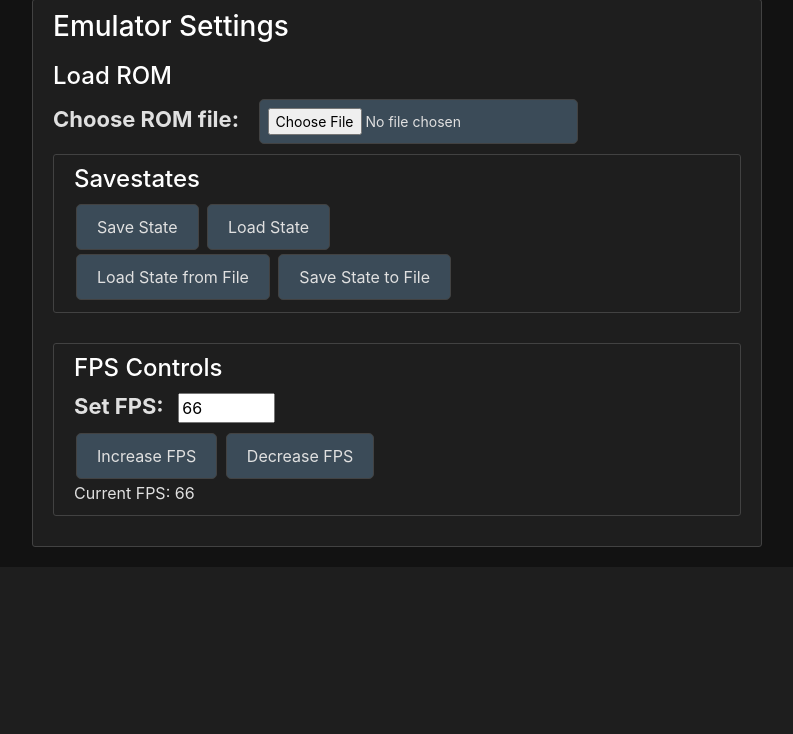
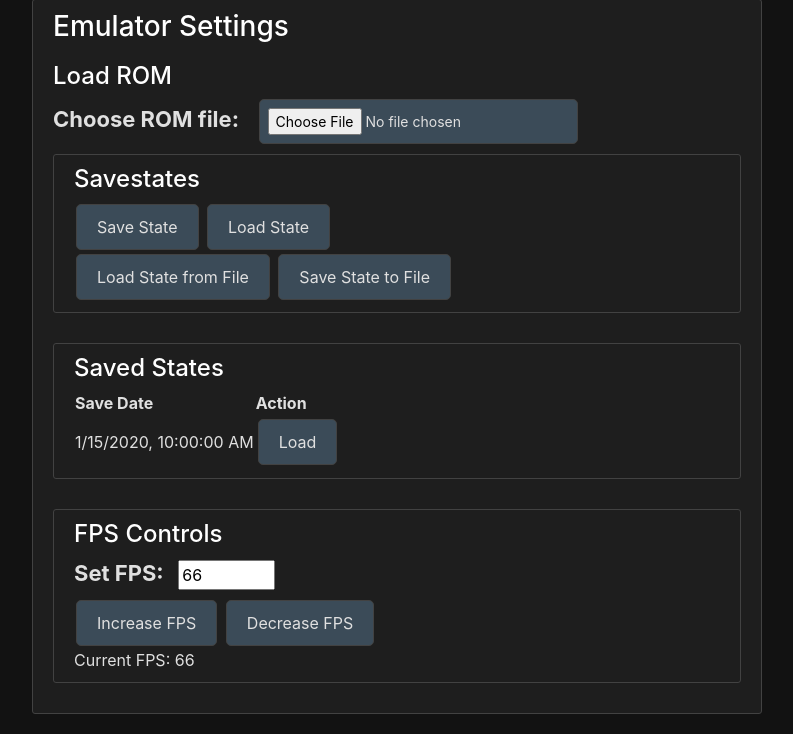
Before and after one commit to monkeyboyfr3sh/flask-blog-app, a Flask app: page /jsnes in a window 1280 px wide. Shown: the part 768-1502 px from the top of the page, without its empty margins (53-846 px from the left). Before the commit the page ends 1315 px from the top, so only its background shows below. Run offline with Flask 3, Linux system fonts and the light colour scheme; a user stored in the database is signed in; tables that the repository leaves empty hold one stand-in row (values such as "Sample post"); some libraries are stand-ins or nearby versions; some web fonts are replaced.

Commit message:
got a save state table

```diff
--- a/flaskblog/jsnes_player/routes.py
+++ b/flaskblog/jsnes_player/routes.py
@@ -1,8 +1,45 @@
-from flask import render_template, Blueprint
+from flask import render_template, request, jsonify, Blueprint
+from flask_login import login_required, current_user
+from flaskblog.models import NESState, db
 
-# Create a new blueprint for the JSNES emulator
 jsnes_game = Blueprint('jsnes_game', __name__)
 
 @jsnes_game.route('/jsnes')
+@login_required
 def jsnes_home():
     return render_template('jsnes_home.html', title="JSNES Emulator")
+
+
+@jsnes_game.route('/save_state', methods=['POST'])
+@login_required
+def save_state():
+    state_data = request.json.get('stateData')
+    if not state_data:
+        return jsonify({'error': 'No state data provided'}), 400
+
+    new_save = NESState(
+        user_id=current_user.id,
+        state_data=state_data
+    )
+
+    db.session.add(new_save)
+    db.session.commit()
+
+    return jsonify({'message': 'State saved successfully', 'save_date': new_save.save_date.isoformat()}), 201
+
+
+@jsnes_game.route('/load_states', methods=['GET'])
+@login_required
+def load_states():
+    saved_states = NESState.query.filter_by(user_id=current_user.id).all()
+    state_list = [{'id': state.id, 'save_date': state.save_date.isoformat()} for state in saved_states]
+
+    return jsonify(state_list)
+
+@jsnes_game.route('/load_state/<int:state_id>', methods=['GET'])
+@login_required
+def load_state(state_id):
+    save = NESState.query.filter_by(id=state_id, user_id=current_user.id).first()
+    if save:
+        return jsonify({'stateData': save.state_data})
+    return jsonify({'error': 'Save state not found'}), 404
--- a/flaskblog/static/js/nes_player_webgl.js
+++ b/flaskblog/static/js/nes_player_webgl.js
@@ -6,6 +6,8 @@ document.addEventListener('DOMContentLoaded', function () {
     let waitingForInput = null; // To store the button being remapped
     let lastHighlighted = null; // To store the last highlighted element
 
+    // Call loadSavedStates when the page loads
+    loadSavedStates();
     document.body.style.visibility = 'visible';
 
     // Web Audio API setup for audio playback
@@ -398,37 +400,80 @@ document.addEventListener('DOMContentLoaded', function () {
         }
     }
 
-    // Save State Function
     function saveState() {
         try {
-            const saveData = nes.toJSON(); // Get current emulator state
+            const saveData = nes.toJSON();  // Get current emulator state
             const saveDataString = JSON.stringify(saveData);
 
-            // Save to localStorage
-            localStorage.setItem('nesSaveState', saveDataString);
-
+            fetch('/save_state', {
+                method: 'POST',
+                headers: {
+                    'Content-Type': 'application/json'
+                },
+                body: JSON.stringify({ stateData: saveDataString })
+            })
+            .then(response => response.json())
+            .then(data => {
+                if (data.message) {
+                    alert('State saved successfully on ' + data.save_date);
+                    loadSavedStates();  // Refresh the saved states list immediately
+                } else {
+                    alert('Failed to save state');
+                }
+            })
+            .catch(error => {
+                console.error('Error saving state:', error);
+                alert('Failed to save game state.');
+            });
         } catch (error) {
             console.error('Error saving state:', error);
             alert('Failed to save game state.');
         }
     }
 
-    // Load State Function
-    function loadState() {
-        try {
-            // Load from localStorage
-            const saveDataString = localStorage.getItem('nesSaveState');
-            if (saveDataString) {
-                const saveData = JSON.parse(saveDataString);
+    function loadSavedStates() {
+        fetch('/load_states')
+        .then(response => response.json())
+        .then(data => {
+            const tableBody = document.getElementById('save-state-table-body');
+            tableBody.innerHTML = '';  // Clear the table
+
+            // Iterate over each saved state and create table rows
+            data.forEach(state => {
+                const newRow = document.createElement('tr');
+
+                // Create and append date cell
+                const dateCell = document.createElement('td');
+                dateCell.textContent = new Date(state.save_date).toLocaleString();
+                newRow.appendChild(dateCell);
+
+                // Create and append action cell (with load button)
+                const actionCell = document.createElement('td');
+                const loadButton = document.createElement('button');
+                loadButton.textContent = 'Load';
+                loadButton.addEventListener('click', () => loadStateFromServer(state.id));
+                actionCell.appendChild(loadButton);
+                newRow.appendChild(actionCell);
+
+                // Add the new row to the table
+                tableBody.appendChild(newRow);
+            });
+        })
+        .catch(error => console.error('Error loading saved states:', error));
+    }
+
+    function loadStateFromServer(stateId) {
+        fetch(`/load_state/${stateId}`)
+        .then(response => response.json())
+        .then(data => {
+            if (data.stateData) {
+                const saveData = JSON.parse(data.stateData);
                 nes.fromJSON(saveData);
             } else {
-                alert('No saved state found.');
+                alert('Failed to load save state');
             }
-
-        } catch (error) {
-            console.error('Error loading state:', error);
-            alert('Failed to load game state.');
-        }
+        })
+        .catch(error => console.error('Error loading state:', error));
     }
 
     // Save and Load button event listeners
--- a/flaskblog/templates/jsnes_home.html
+++ b/flaskblog/templates/jsnes_home.html
@@ -43,6 +43,21 @@
                 <button id="load-state-from-file">Load State from File</button>
                 <button id="save-state-to-file">Save State to File</button>
             </div>
+        </div>
+
+        <div id="save-state-list" class="content-section">
+            <h4>Saved States</h4>
+            <table>
+                <thead>
+                    <tr>
+                        <th>Save Date</th>
+                        <th>Action</th>
+                    </tr>
+                </thead>
+                <tbody id="save-state-table-body">
+                    <!-- Save state entries will be dynamically added here -->
+                </tbody>
+            </table>
         </div>
 
         <!-- FPS Controls -->
```
Also changed, not shown: config/js/nes_player_webgl.js (+63 -18 lines), flaskblog/models.py (+9 -0 lines).
